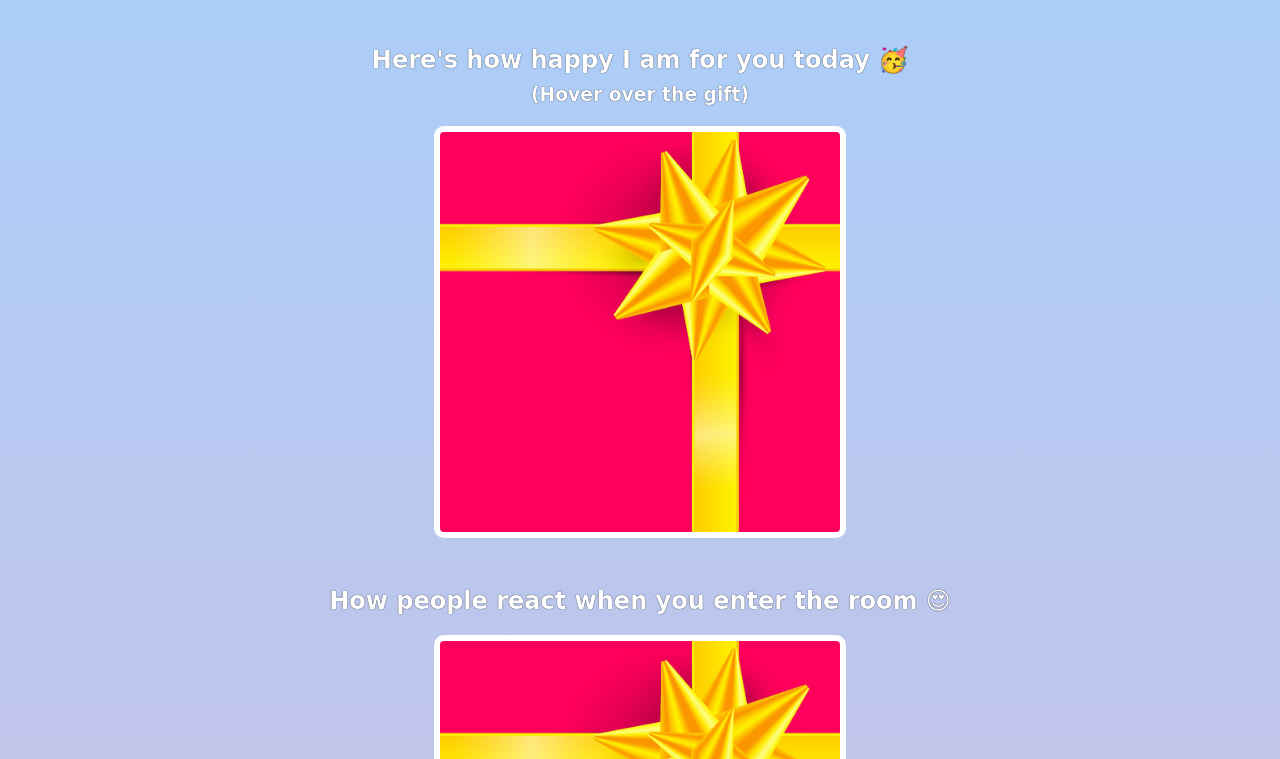
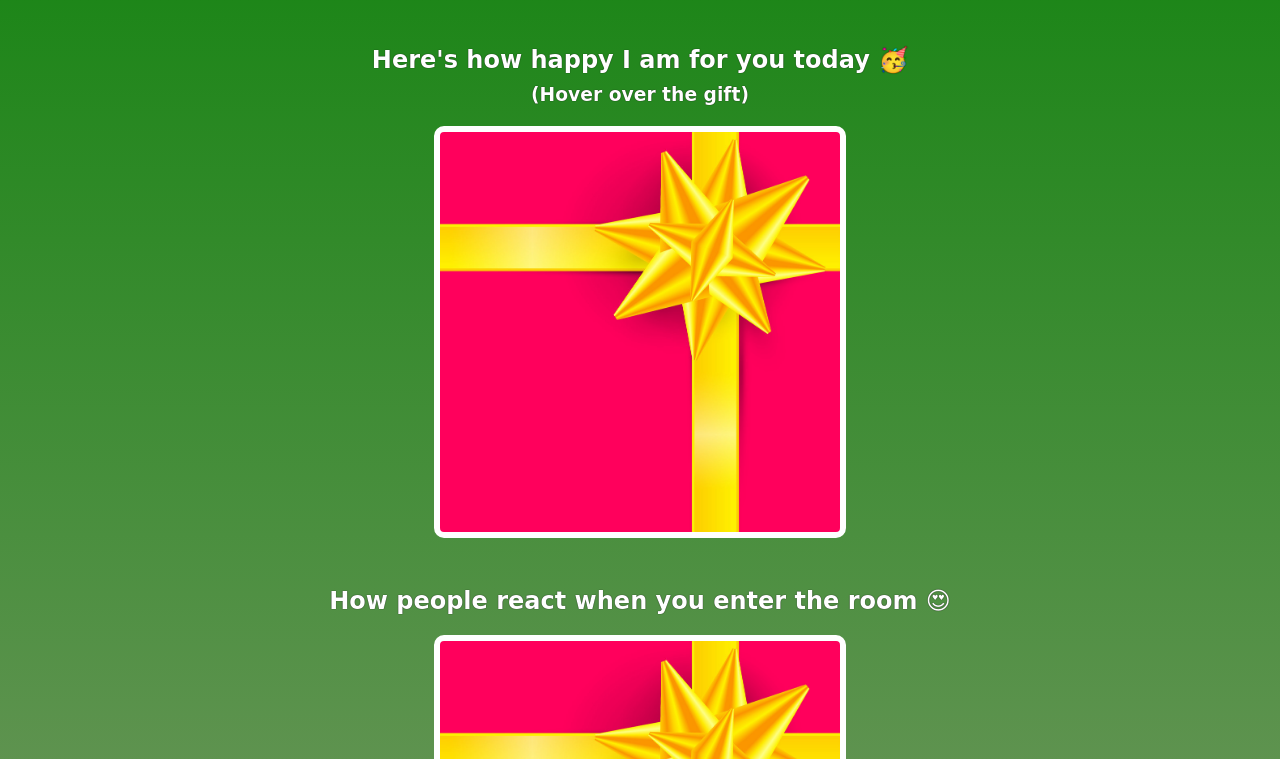
Before and after one commit to Richard105247908/scrimba-html, a website built with Vite: page birthday-gift-site/index.html in a window 1280 px wide. Shown: the part 350-1109 px from the top of the page. Built offline with nearby package versions, Linux system fonts and the light colour scheme; a web font is replaced by a local one.

Commit message:
background colour change

```diff
--- a/birthday-gift-site/styles.css
+++ b/birthday-gift-site/styles.css
@@ -1,7 +1,7 @@
 body {
     text-align: center;
     font-family: 'Happy Monkey', cursive;
-    background: linear-gradient(#a2d2ff, #EFB0C9);
+    background: linear-gradient(green, #EFB0C9);
     color: #ffffff;
 }
 
```
